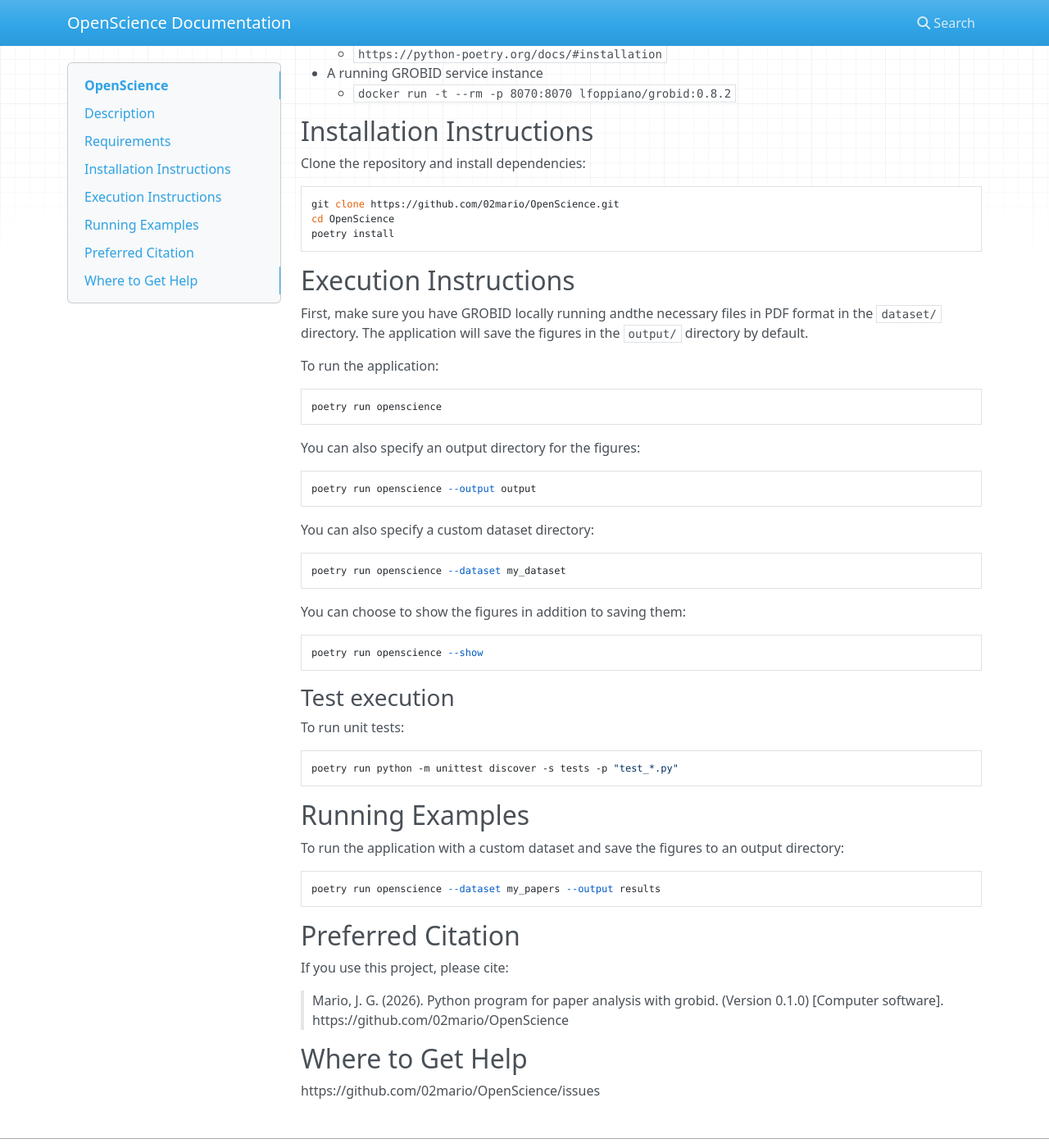
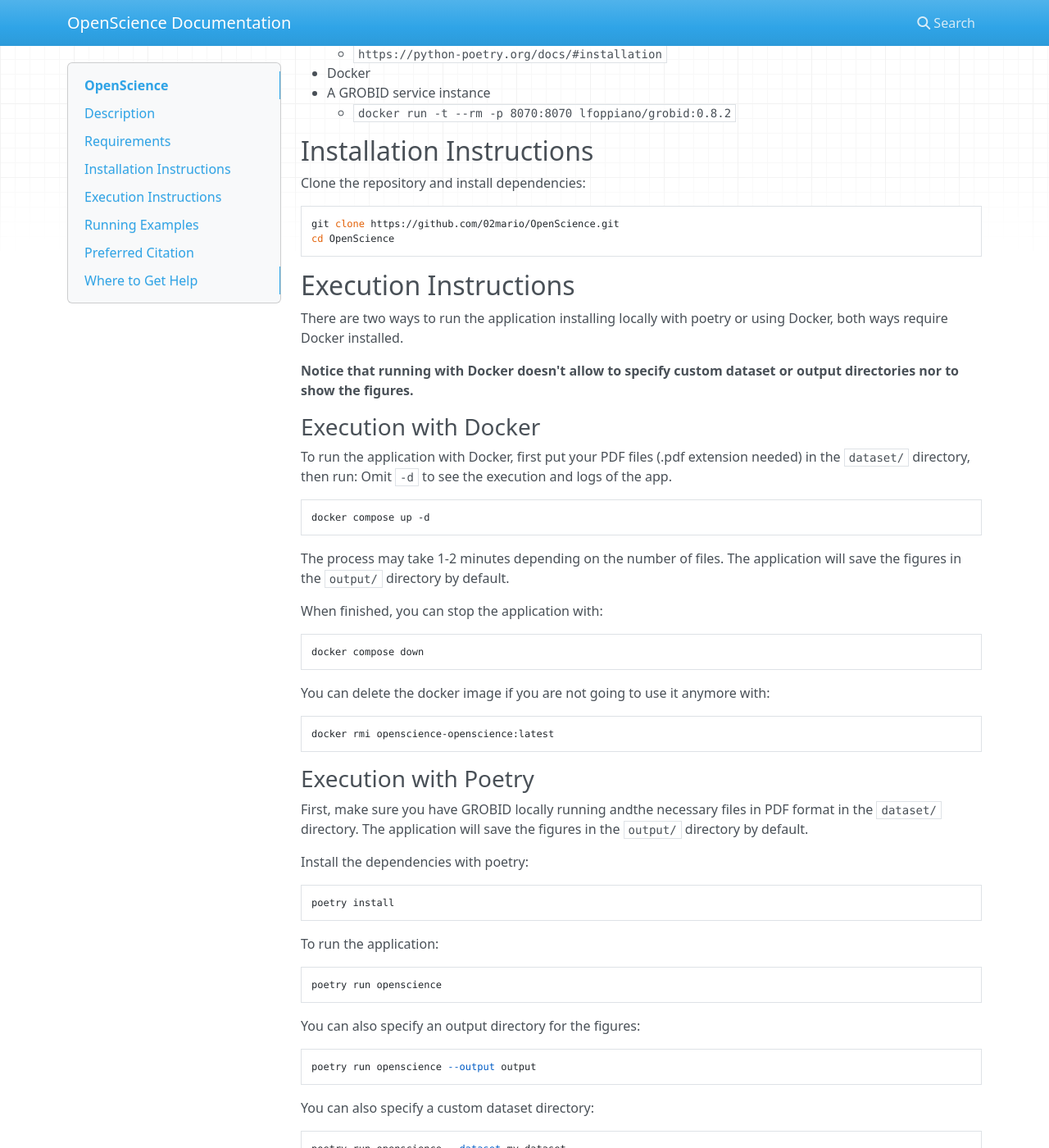
Before and after one commit to 02mario/OpenScience, an MkDocs documentation site: the page built from docs/index.md, in a window 1280 px wide and 1400 px high, scrolled down 552 px. Shown: the whole window at 82% size. Built offline with MkDocs 1.6.1, drawn with Linux system fonts in a browser that asks for light colours; nearby versions of some CDN libraries; some of the changed text lies outside the part shown.

Commit message:
Read the docs updated

````diff
--- a/docs/index.md
+++ b/docs/index.md
@@ -1,8 +1,7 @@
 # OpenScience
 Repository for Open Science and Artificial Intelligence
 
-
-[![DOI](https://zenodo.org/badge/DOI/10.5281/zenodo.18723896.svg)](https://doi.org/10.5281/zenodo.18723896)
+[![DOI](https://zenodo.org/badge/DOI/10.5281/zenodo.18875351.svg)](https://doi.org/10.5281/zenodo.18875351)
 
 ## Description
 This is a project to perform papers analysis with grobid.
@@ -17,7 +16,8 @@ This program allows to extract info from the papers and create some visualizatio
 - Python >=3.10
 - Poetry >=2.0.0
     - `https://python-poetry.org/docs/#installation`
-- A running GROBID service instance
+- Docker
+- A GROBID service instance
     - `docker run -t --rm -p 8070:8070 lfoppiano/grobid:0.8.2`
 
 ## Installation Instructions
@@ -25,12 +25,42 @@ Clone the repository and install dependencies:
 ```sh
 git clone https://github.com/02mario/OpenScience.git
 cd OpenScience
-poetry install
 ```
 
 ## Execution Instructions
+There are two ways to run the application installing locally with poetry or using Docker, both ways require Docker installed.
+
+**Notice that running with Docker doesn't allow to specify custom dataset or output directories nor to show the figures.**
+
+### Execution with Docker
+To run the application with Docker, first put your PDF files (.pdf extension needed) in the `dataset/` directory, then run:
+Omit `-d` to see the execution and logs of the app.
+```sh
+docker compose up -d
+```
+
+The process may take 1-2 minutes depending on the number of files.
+The application will save the figures in the `output/` directory by default.
+
+When finished, you can stop the application with:
+```sh
+docker compose down
+```
+
+You can delete the docker image if you are not going to use it anymore with:
+```sh
+docker rmi openscience-openscience:latest
+```
+
+### Execution with Poetry
+
 First, make sure you have GROBID locally running andthe necessary files in PDF format in the `dataset/` directory.
 The application will save the figures in the `output/` directory by default.
+
+Install the dependencies with poetry:
+```sh
+poetry install
+```
 
 To run the application:
 ```sh
@@ -52,6 +82,11 @@ You can choose to show the figures in addition to saving them:
 poetry run openscience --show
 ```
 
+You can specify the URL of the GROBID service:
+```sh
+poetry run openscience --grobid_url http://localhost:8070
+```
+
 ### Test execution
 To run unit tests:
 ```sh
@@ -67,7 +102,7 @@ poetry run openscience --dataset my_papers --output results
 
 ## Preferred Citation
 If you use this project, please cite:
-> Mario, J. G. (2026). Python program for paper analysis with grobid. (Version 0.1.0) [Computer software]. https://github.com/02mario/OpenScience
+> Mario, J. G. (2026). Python program for paper analysis with grobid. (Version 1.0.0) [Computer software]. https://github.com/02mario/OpenScience
 
 ## Where to Get Help
 https://github.com/02mario/OpenScience/issues
````
Also changed, not shown: README.md (+3 -1 lines).
